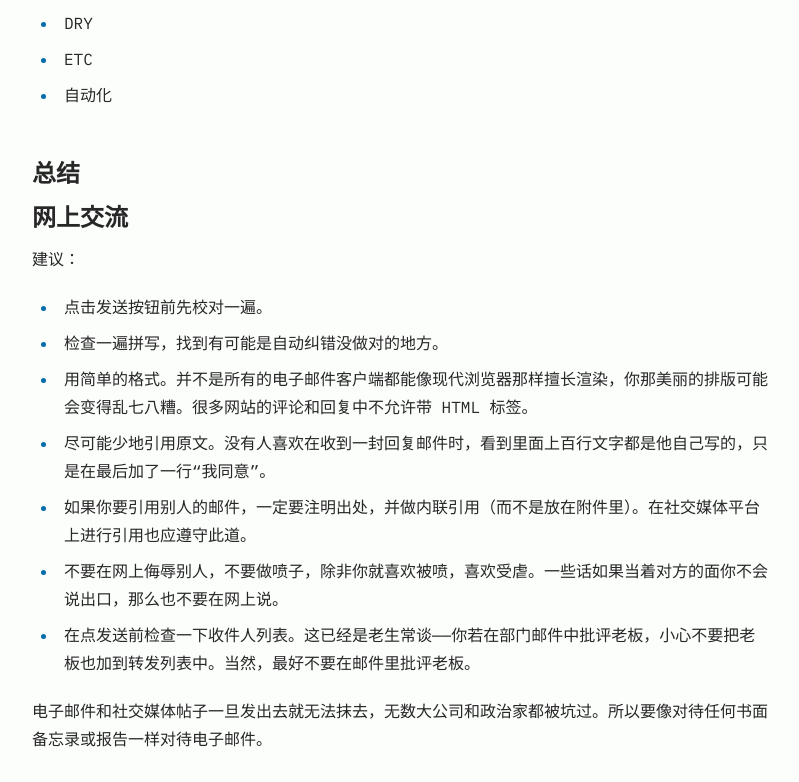
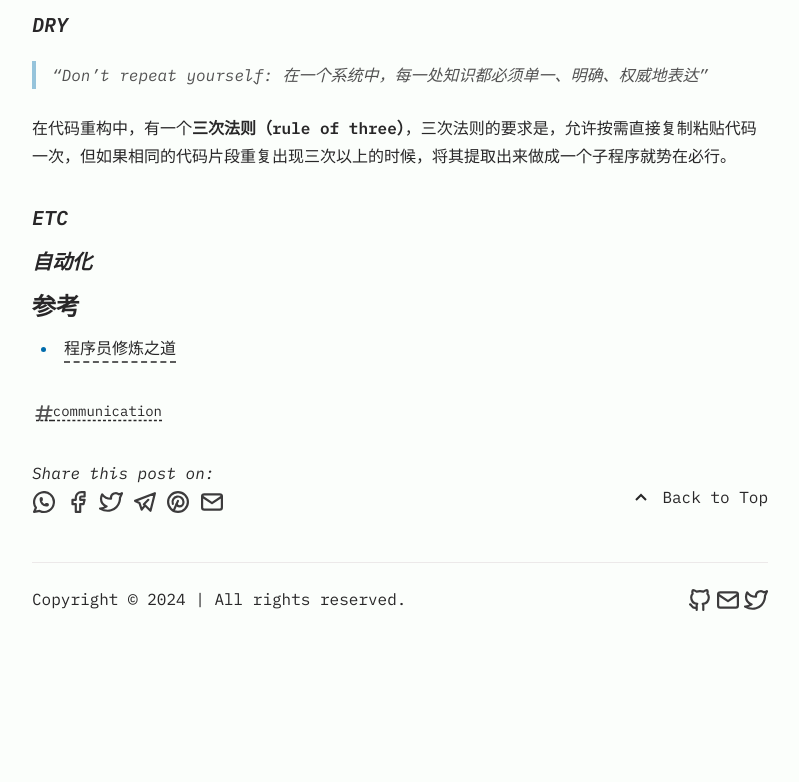
Before and after one commit to tsonglew/tsonglew.github.io, an Astro site: page /posts/programmers-communication in a window 1280 px wide. Shown: the part 1998-2780 px from the top of the page, without its empty margins (240-1039 px from the left). After the commit the page ends 2633 px from the top, so only its background shows below. Built offline with nearby package versions, Linux system fonts and the light colour scheme; Astro itself is replaced by a stand-in of ours; some packages are replaced by stand-ins of ours.

Commit message:
feat: [blog] programmers-communication section dry

```diff
--- a/src/content/blog/programmers-communication.md
+++ b/src/content/blog/programmers-communication.md
@@ -41,7 +41,7 @@ description: ""
 
 沟通的目的是为了让别人明白你的意图，让别人明白你的想法，让别人明白你的需求，让别人明白你的计划，让别人明白你的问题，让别人明白你的解决方案。
 
-为了达到这个目的，我们有这些步骤可以参考：
+为了达到这个目的，我们要注意这几点：
 
 * **明白自己想说什么:** 在让别人明白我们的意图之前，我们首先得明确自己的观点，以及如何支撑这个观点。
 * **明白对方想听什么:** 面对不同的人，我们需要表达的观点是不同的。当面对产品经理时，我们需要表达的是技术方案是否能满足需求，我们的实现方式如何在用户手里产生价值；当面对测试人员时，我们需要明确代码是否能通过测试用例；当面对领导时，我们需要说明工作成果和工作计划。
@@ -55,25 +55,15 @@ description: ""
 
 ## 沟通原则
 
-* DRY
-* ETC
-* 自动化
+### DRY
 
-## 总结
+> Don't repeat yourself: 在一个系统中，每一处知识都必须单一、明确、权威地表达
 
-## 网上交流
+在代码重构中，有一个**三次法则（rule of three）**，三次法则的要求是，允许按需直接复制粘贴代码一次，但如果相同的代码片段重复出现三次以上的时候，将其提取出来做成一个子程序就势在必行。
 
-建议：
+### ETC
 
-* 点击发送按钮前先校对一遍。
-* 检查一遍拼写，找到有可能是自动纠错没做对的地方。
-* 用简单的格式。并不是所有的电子邮件客户端都能像现代浏览器那样擅长渲染，你那美丽的排版可能会变得乱七八糟。很多网站的评论和回复中不允许带 HTML 标签。
-* 尽可能少地引用原文。没有人喜欢在收到一封回复邮件时，看到里面上百行文字都是他自己写的，只是在最后加了一行“我同意”。
-* 如果你要引用别人的邮件，一定要注明出处，并做内联引用（而不是放在附件里）。在社交媒体平台上进行引用也应遵守此道。
-* 不要在网上侮辱别人，不要做喷子，除非你就喜欢被喷，喜欢受虐。一些话如果当着对方的面你不会说出口，那么也不要在网上说。
-* 在点发送前检查一下收件人列表。这已经是老生常谈——你若在部门邮件中批评老板，小心不要把老板也加到转发列表中。当然，最好不要在邮件里批评老板。
-
-电子邮件和社交媒体帖子一旦发出去就无法抹去，无数大公司和政治家都被坑过。所以要像对待任何书面备忘录或报告一样对待电子邮件。
+### 自动化
 
 ## 参考
 
```
